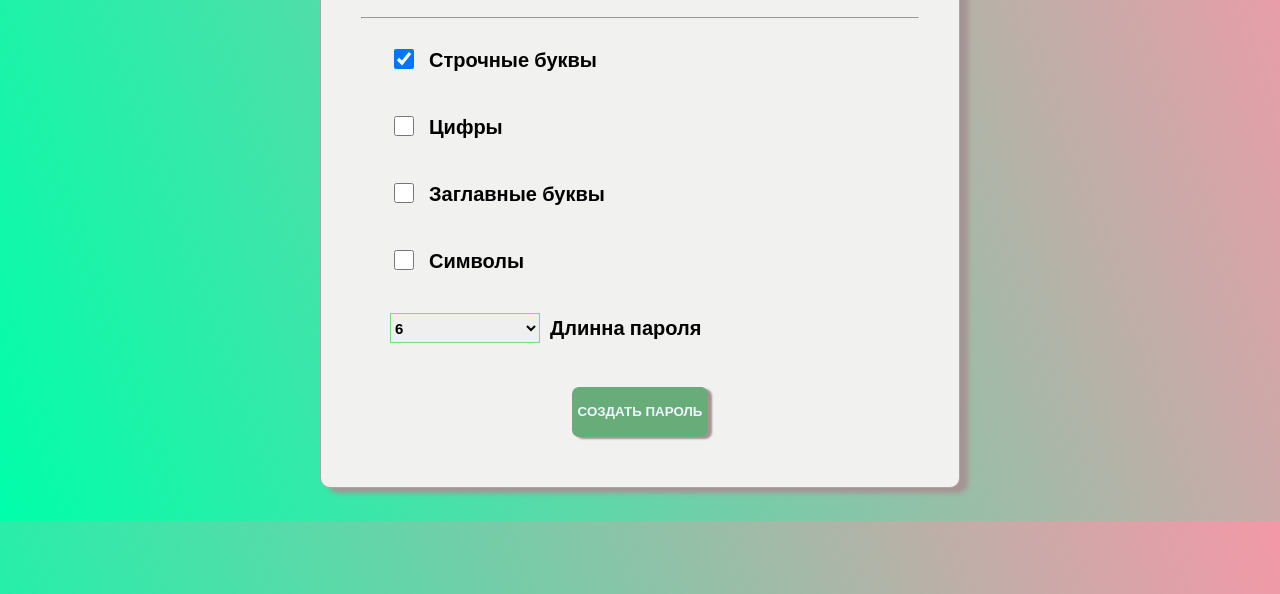
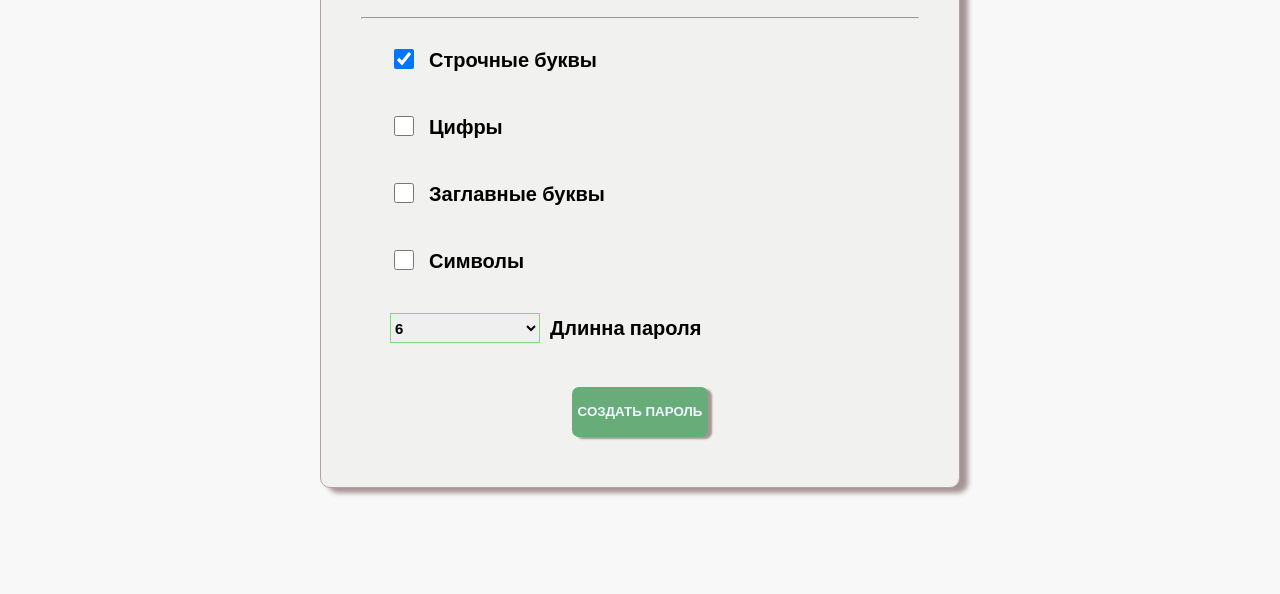
Before and after one commit to Alexey2236/PasswordGenerator, a plain HTML site: page index.html in a window 1280 px wide. Shown: the part 206-800 px from the top of the page. Drawn offline with nearby package versions, Linux system fonts and the light colour scheme.

Commit message:
Update style.css

```diff
--- a/style.css
+++ b/style.css
@@ -1,7 +1,7 @@
 @import url('https://fonts.googleapis.com/css2?family=Nunito:wght@200;300;400;500;600;700;800&display=swap');
 body {
     font-family: 'Nunito', sans-serif;
-    background: linear-gradient(70deg, rgb(0, 255, 170), rgb(243, 152, 167));
+    background: rgb(248, 248, 248);
     padding: 25px 25px;
 }
 
```
